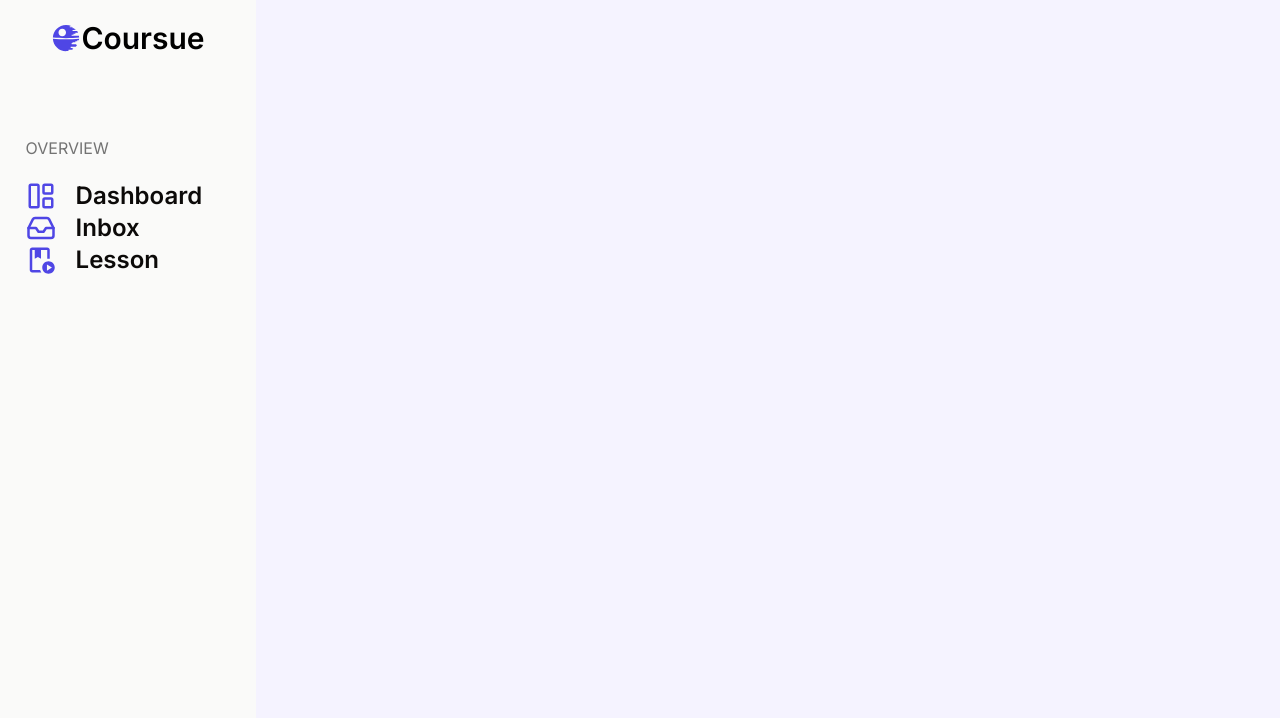
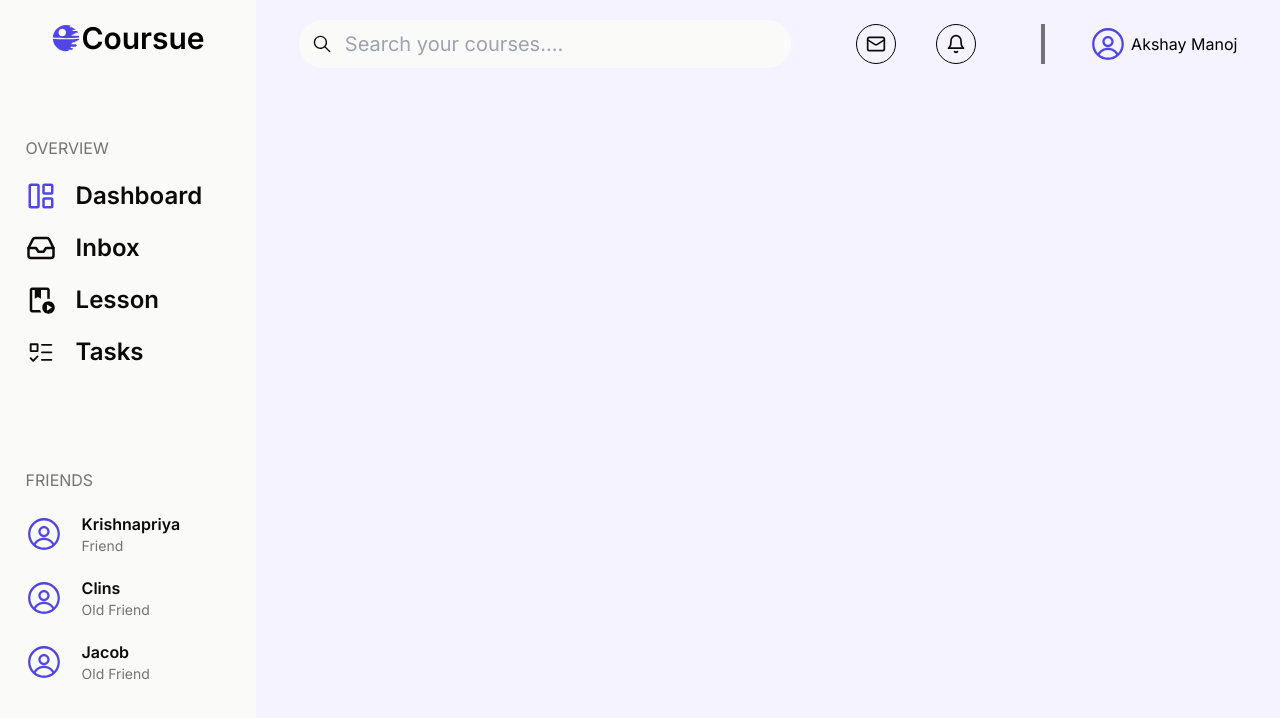
Before and after one commit to Stark-Akshay/dashboard1-dev, a Next.js app: page / in a window 1280 px wide. Shown: the top 718 px of the page. Built offline with nearby package versions, Linux system fonts and the light colour scheme.

Commit message:
Nav bar completed

```diff
--- /dev/null
+++ b/app/components/Divider.jsx
@@ -0,0 +1,9 @@
+import React from 'react'
+
+const Divider = () => {
+  return (
+    <div className='bg-grayish w-1 h-10'></div>
+  )
+}
+
+export default Divider
--- /dev/null
+++ b/app/components/Navbar.jsx
@@ -0,0 +1,39 @@
+import React from 'react'
+import { LuMail, LuBell } from "react-icons/lu";
+import SearchBar from './SearchBar';
+import Divider from './Divider';
+import { RxAvatar } from 'react-icons/rx';
+
+const Navbar = () => {
+  return (
+    <div className='flex flex-row my-5 px-5 justify-around items-center w-full'>
+
+        {/* search area */}
+        <div className='w-1/2'>
+        <SearchBar />
+        </div>
+
+        {/* mail and bell */}
+        <div className='flex flex-row space-x-10 mx-5'>
+            <div className='flex justify-center items-center border border-1 w-10 h-10 rounded-full'>
+                <LuMail className='text-xl text-accent'/>
+            </div>
+
+            <div className='flex justify-center items-center border border-1 w-10 h-10 rounded-full'>
+                <LuBell className='text-xl text-accent'/>
+            </div>
+        </div>
+
+        <Divider />
+
+        <div className='flex flex-row justify-between items-center w-[15%]'>
+        <RxAvatar className='text-4xl text-secondary'/>
+        <p>Akshay Manoj</p>
+        </div>
+
+
+    </div>
+  )
+}
+
+export default Navbar
--- /dev/null
+++ b/app/components/SearchBar.jsx
@@ -0,0 +1,13 @@
+import React from 'react'
+import { IoIosSearch } from "react-icons/io";
+
+const SearchBar = () => {
+  return (
+    <div className='h-full w-full bg-whitish flex flex-row space-x-3 p-3 rounded-full items-center'>
+            <IoIosSearch className='text-accent text-2xl font-medium' />
+            <input type='text' placeholder='Search your courses....' className='text-xl bg-whitish h-full outline-none ring-transparent w-full'/>
+        </div>
+  )
+}
+
+export default SearchBar
--- a/app/components/SideBar.jsx
+++ b/app/components/SideBar.jsx
@@ -1,29 +1,49 @@
 import React from 'react'
 import { GiDeathStar } from "react-icons/gi";
-import { LuLayoutPanelLeft } from "react-icons/lu";
-import { LuInbox } from "react-icons/lu";
+import { LuLayoutPanelLeft,LuInbox } from "react-icons/lu";
 import { MdOutlinePlayLesson } from "react-icons/md";
-
+import { GoTasklist } from "react-icons/go";
 
 import SideBarIconComp from './SideBarIconComp';
+import SideBarFriends from './SideBarFriends';
 
 
 const SideBar = () => {
 
   return (
-    <div className='flex flex-col items-center bg-whitish w-[20%] h-[100vh]'>
+    <div className='flex flex-col items-center bg-whitish w-[20rem] h-[100vh]'>
 
         <div className='flex flex-row justify-center items-center mt-5 mb-[5rem] w-full'>
             <GiDeathStar className='text-secondary text-3xl'/>
             <p className='text-3xl text-offset font-semibold'>Coursue</p>
         </div>
 
+        {/* Section 1 of Sidebar */}
         <div className='flex flex-col justify-start w-[80%] h-full'>
           <p className='text-md text-grayish mb-5'>OVERVIEW</p>
 
-          <SideBarIconComp content="Dashboard" Icon={<LuLayoutPanelLeft/>}/>
+          <div className='flex flex-col justify-between gap-5'>
+          <SideBarIconComp content="Dashboard" Icon={<LuLayoutPanelLeft/>} active="true"/>
           <SideBarIconComp content="Inbox" Icon={<LuInbox/>} />
           <SideBarIconComp content="Lesson" Icon={<MdOutlinePlayLesson/>} />
+          <SideBarIconComp content="Tasks" Icon={<GoTasklist/>} />
+
+          </div>
+
+
+        </div>
+
+        {/* Section 2 of Sidebar */}
+
+        <div className='flex flex-col justify-start w-[80%] h-full'>
+          <p className='text-md text-grayish mb-5'>FRIENDS</p>
+
+          <div className='flex flex-col justify-between gap-5'>
+         <SideBarFriends content="Krishnapriya" status="Friend" />
+         <SideBarFriends content="Clins" status="Old Friend" />
+         <SideBarFriends content="Jacob" status="Old Friend" />
+          </div>
+
 
         </div>
 
--- /dev/null
+++ b/app/components/SideBarFriends.jsx
@@ -0,0 +1,20 @@
+import React from 'react'
+import { RxAvatar } from "react-icons/rx";
+
+
+const SideBarFriends = ({content, status}) => {
+    return (
+      <div className='flex flex-row justify-start gap-x-5 items-center'>
+
+                <div className='text-secondary text-4xl flex items-center justify-center'>
+                  <RxAvatar />
+                </div>
+                <div className='flex flex-col flex-start'>
+                <p className='text-accent font-semibold text-md'>{content}</p>
+                <p className='text-grayish text-sm'>{status}</p>
+                </div>
+
+       </div>
+    )
+  }
+export default SideBarFriends
--- a/app/components/SideBarIconComp.jsx
+++ b/app/components/SideBarIconComp.jsx
@@ -1,10 +1,11 @@
 import React from 'react'
 
-const SideBarIconComp = ({content,Icon}) => {
+
+const SideBarIconComp = ({content,Icon,active}) => {
   return (
     <div className='flex flex-row justify-start gap-x-5 items-center'>
 
-              <div className='text-secondary text-3xl'>
+              <div className={active?'text-secondary text-3xl':'text-accent text-3xl'}>
                 {Icon}
               </div>
               <p className='text-accent font-semibold text-2xl'>{content}</p>
--- a/app/page.js
+++ b/app/page.js
@@ -1,5 +1,6 @@
 import Image from 'next/image'
 import SideBar from './components/SideBar'
+import Navbar from './components/Navbar'
 
 export default function Home() {
   return (
@@ -7,6 +8,9 @@ export default function Home() {
         {/* sidenav bar */}
         <SideBar />
         {/* rest of the area */}
+        <section className='flex flex-col w-full'>
+          <Navbar />
+        </section>
       </div>
   )
 }
--- a/package.json
+++ b/package.json
@@ -9,6 +9,7 @@
     "lint": "next lint"
   },
   "dependencies": {
+    "clsx": "^2.1.0",
     "next": "14.0.4",
     "react": "^18",
     "react-dom": "^18",
```
Also changed, not shown: 1 other file (tests, documents, lock files or other folders).
